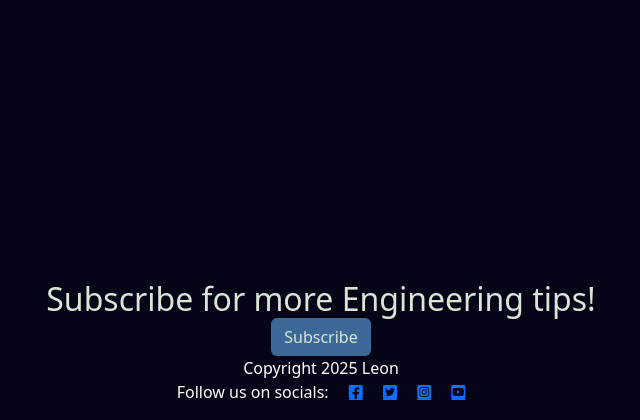
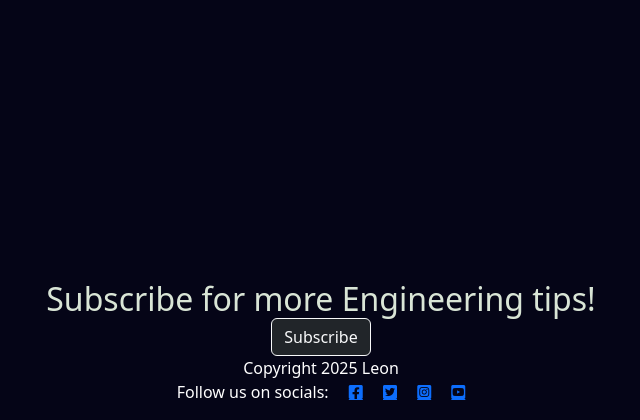
Before and after one commit to TheBlep/Le_Engineer_Blog, a Django app: page / in a window 1280 px wide. Shown: the part 380-800 px from the top of the page, without its empty margins (319-959 px from the left). Run offline with Django 4.2, Linux system fonts and the light colour scheme; data that the repository does not hold is empty.

Commit message:
edit(fix) increase button contrast on all pages

```diff
--- a/about/templates/about/about.html
+++ b/about/templates/about/about.html
@@ -17,7 +17,7 @@
             <form method="post">
                 {{ collaborate_form | crispy }}
                 {% csrf_token %}
-                <button class="btn btn-signup" type="submit">Submit</button>
+                <button class="btn btn-dark btn-outline-light" type="submit">Submit</button>
             </form>
         </div>
     </div>
--- a/blog/templates/blog/index.html
+++ b/blog/templates/blog/index.html
@@ -49,11 +49,12 @@
         <ul class="pagination justify-content-center">
             {% if page_obj.has_previous %}
             <li>
-                <a href="?page={{ page_obj.previous_page_number }}" class="page-link">&laquo; PREV</a>
+                <a href="?page={{ page_obj.previous_page_number }}" class="btn btn-dark btn-outline-light" role="button">&laquo; PREV</a>
             </li>
             {% endif %}
             {% if page_obj.has_next %}
-            <li><a href="?page={{ page_obj.next_page_number }}" class="page-link"> NEXT &raquo;</a></li>
+            <li>
+                <a href="?page={{ page_obj.next_page_number }}" class="btn btn-dark btn-outline-light" role="button" >NEXT &raquo;</a>
             {% endif %}
         </ul>
     </nav>
--- a/blog/templates/blog/post_detail.html
+++ b/blog/templates/blog/post_detail.html
@@ -88,7 +88,7 @@
                 <form id="commentForm" method="post" style="margin-top: 1.3em;">
                     {{ comment_form | crispy }}
                     {% csrf_token %}
-                    <button id="submitButton" type="submit" class="btn btn-signup btn-lg">Submit</button>
+                    <button id="submitButton" type="submit" class="btn btn-dark btn-outline-light btn-lg">Submit</button>
                 </form>
                 {% else %}
                 <p>Log in to leave a comment</p>
--- a/newsletter/templates/newsletter/subscribe.html
+++ b/newsletter/templates/newsletter/subscribe.html
@@ -10,7 +10,7 @@
             <form method="post">
                 {% csrf_token %}
                 {{ form.as_p }}
-                <button type="submit" class="btn btn-signup">Subscribe</button>
+                <button type="submit" class="btn btn-dark btn-outline-light">Subscribe</button>
             </form>
         </div>
     </div>
--- a/templates/account/login.html
+++ b/templates/account/login.html
@@ -26,7 +26,7 @@
                 {% if redirect_field_value %}
                 <input type="hidden" name="{{ redirect_field_name }}" value="{{ redirect_field_value }}" />
                 {% endif %}
-                <button class="btn btn-signup right" type="submit">{% trans "Sign In" %}</button>
+                <button class="btn btn-dark btn-outline-light right" type="submit">{% trans "Sign In" %}</button>
             </form>
         </div>
     </div>
--- a/templates/account/logout.html
+++ b/templates/account/logout.html
@@ -21,7 +21,7 @@
                 {% if redirect_field_value %}
                 <input type="hidden" name="{{ redirect_field_name }}" value="{{ redirect_field_value }}" />
                 {% endif %}
-                <button class="btn btn-signup right" type="submit">{% trans 'Sign Out' %}</button>
+                <button class="btn btn-dark btn-outline-light right" type="submit">{% trans 'Sign Out' %}</button>
             </form>
         </div>
     </div>
--- a/templates/account/signup.html
+++ b/templates/account/signup.html
@@ -21,7 +21,7 @@
         {% if redirect_field_value %}
         <input type="hidden" name="{{ redirect_field_name }}" value="{{ redirect_field_value }}" />
         {% endif %}
-        <button class="btn btn-signup right" type="submit">{% trans "Sign up" %}</button>
+        <button class="btn btn-dark btn-outline-light right" type="submit">{% trans "Sign up" %}</button>
 
       </form>
     </div>
--- a/templates/base.html
+++ b/templates/base.html
@@ -117,7 +117,7 @@
         <form action="{% url 'subscribe' %}" class="m-0 text-center card-footer" method="post">
             {% csrf_token %}
             <button
-                type="submit" class="btn btn-signup">Subscribe
+                type="submit" class="btn btn-dark btn-outline-light">Subscribe
             </button>
         </form>
         <p class="m-0 text-center text-white">Copyright 2025 Leon</p>
--- a/templates/faq/comments.html
+++ b/templates/faq/comments.html
@@ -29,7 +29,7 @@
                 {% endif %}
             </div>
             {% endfor %}
-            <input type="submit" name="post" class="btn btn-secondary">
+            <input type="submit" name="post" class="btn btn-dark btn-outline-light">
         </form>
         {% endif %}
 </div>
```
Also changed, not shown: 1 other file.
